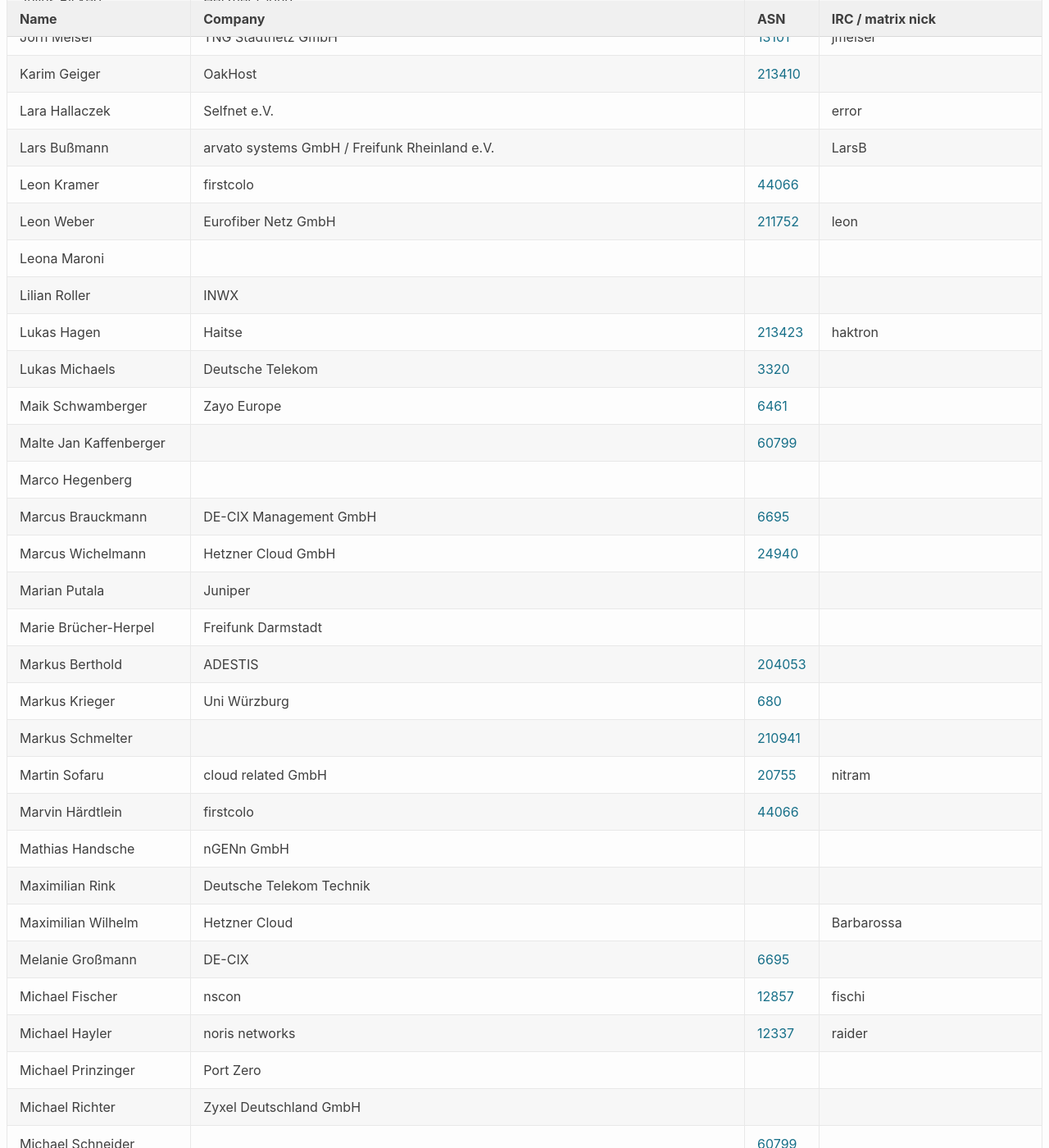
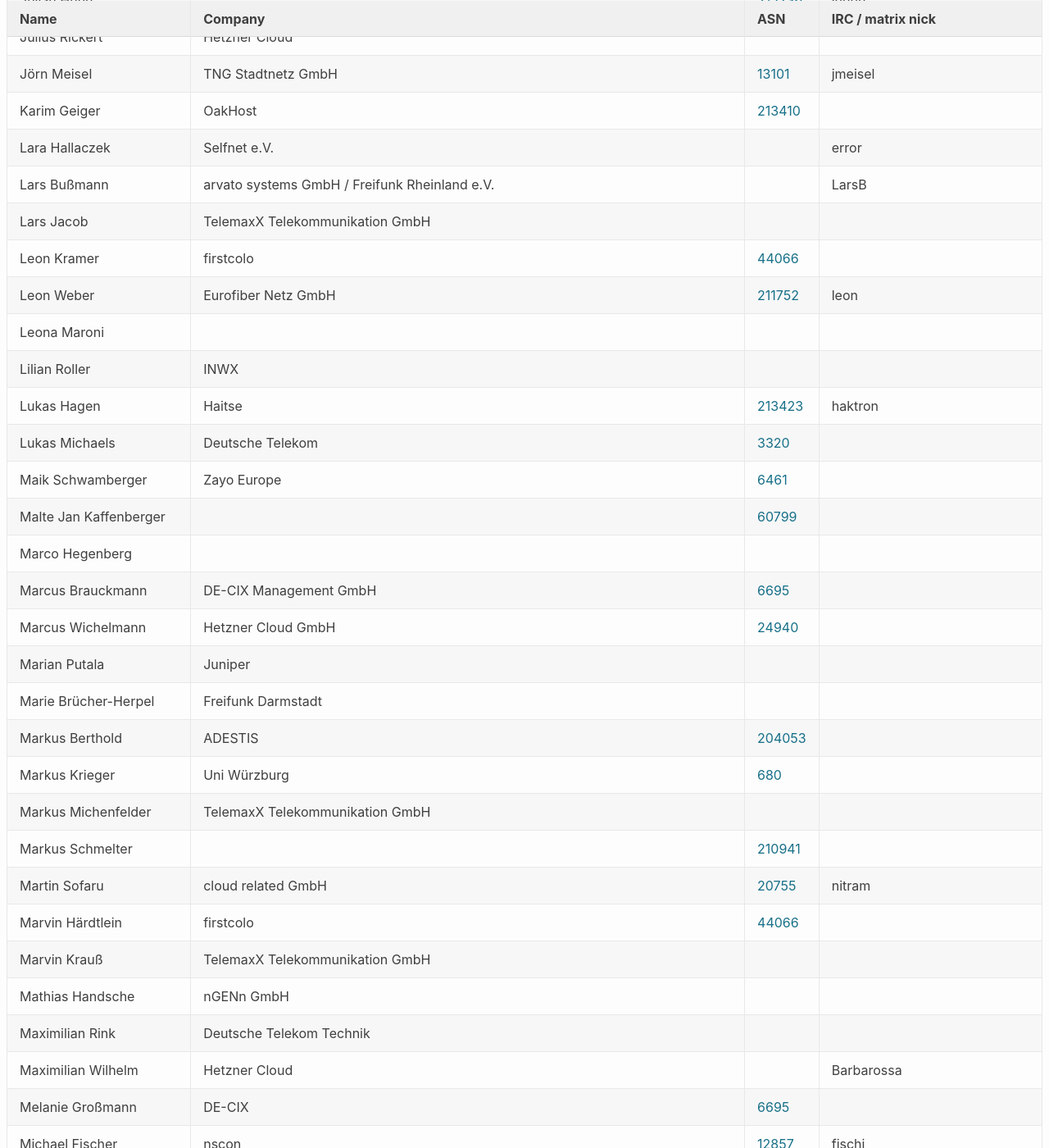
Before and after one commit to denog/pretix-attendeelist, a Jekyll site: the page built from denog17/index.markdown, in a window 1280 px wide and 1400 px high, scrolled down 2428 px. Shown: the whole window at 82% size. Built offline with Jekyll 4.4.1, drawn with Linux system fonts in a browser that asks for light colours; some of the changed text lies outside the part shown.

Commit message:
Latest data: Tue Jun 17 07:11:08 UTC 2025

```diff
--- a/_data/attendees_denog17_onsite.json
+++ b/_data/attendees_denog17_onsite.json
@@ -110,6 +110,12 @@
   {
     "name": "Daniel Sluzewski",
     "company": "BRITA SE",
+    "irc": null,
+    "asn": null
+  },
+  {
+    "name": "David Abel",
+    "company": "TelemaxX Telekommunikation GmbH",
     "irc": null,
     "asn": null
   },
@@ -324,6 +330,12 @@
     "asn": null
   },
   {
+    "name": "Lars Jacob",
+    "company": "TelemaxX Telekommunikation GmbH",
+    "irc": null,
+    "asn": null
+  },
+  {
     "name": "Leona Maroni",
     "company": null,
     "irc": null,
@@ -414,6 +426,12 @@
     "asn": "680"
   },
   {
+    "name": "Markus Michenfelder",
+    "company": "TelemaxX Telekommunikation GmbH",
+    "irc": null,
+    "asn": null
+  },
+  {
     "name": "Markus Schmelter",
     "company": null,
     "irc": null,
@@ -430,6 +448,12 @@
     "company": "firstcolo",
     "irc": null,
     "asn": "44066"
+  },
+  {
+    "name": "Marvin Krauß",
+    "company": "TelemaxX Telekommunikation GmbH",
+    "irc": null,
+    "asn": null
   },
   {
     "name": "Mathias Handsche",
@@ -532,6 +556,12 @@
     "company": "SYNLINQ",
     "irc": null,
     "asn": "44486"
+  },
+  {
+    "name": "Pascal Knoll",
+    "company": "TelemaxX Telekommunikation GmbH",
+    "irc": null,
+    "asn": null
   },
   {
     "name": "Peter Geiger",
```
